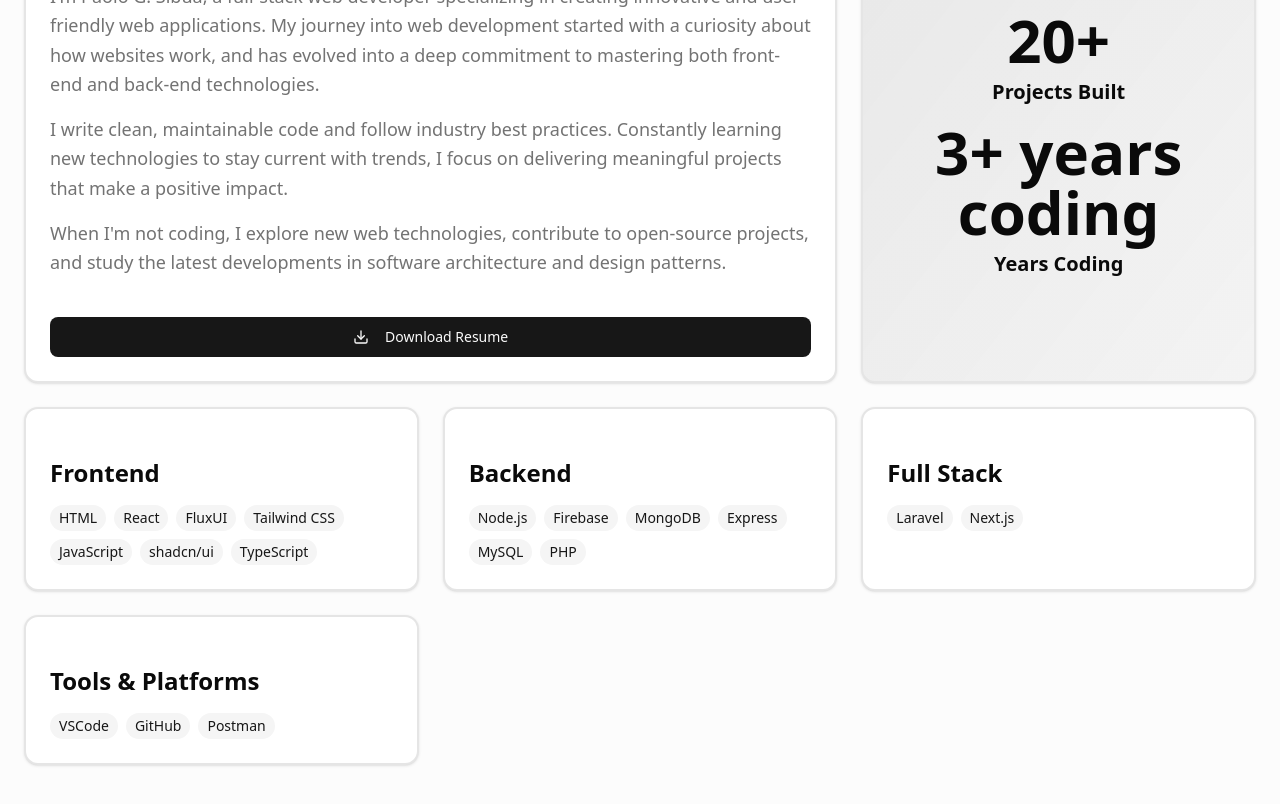
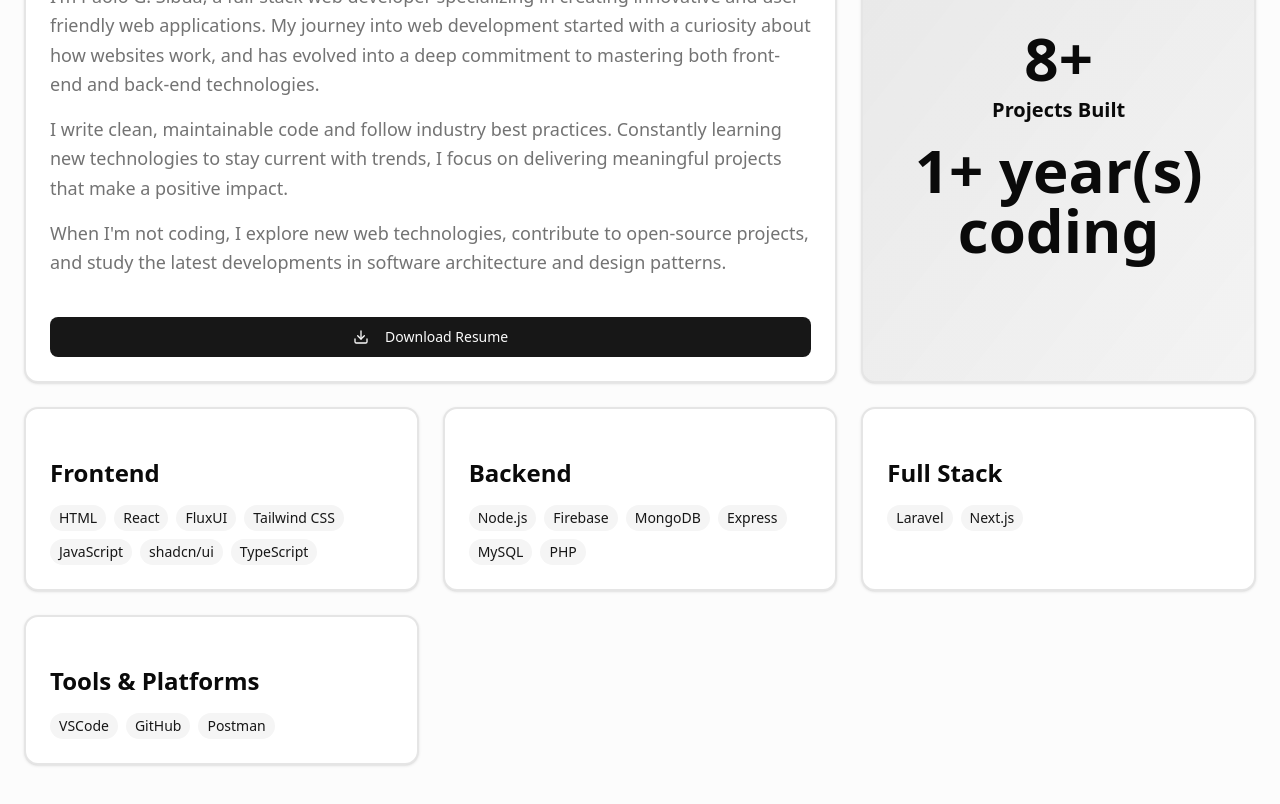
Before and after one commit to code-paolo/sibua-portfolio, a Next.js app: page / in a window 1280 px wide. Shown: the part 1140-1944 px from the top of the page. Built offline with nearby package versions, Linux system fonts and the light colour scheme.

Commit message:
changed counter details and light ui redudant removed (#1)

```diff
--- a/components/sections/about-section.tsx
+++ b/components/sections/about-section.tsx
@@ -98,7 +98,6 @@ export function AboutSection() {
                 <p className="text-6xl font-bold group-hover:scale-110 transition-transform">
                   {portfolioData.about.experience}
                 </p>
-                <p className="text-xl font-semibold">Years Coding</p>
               </div>
             </CardContent>
           </Card>
--- a/lib/portfolio-data.ts
+++ b/lib/portfolio-data.ts
@@ -13,8 +13,8 @@ export const portfolioData = {
   about: {
     summary:
       "A full-stack web developer specializing in creating innovative and user-friendly web applications. My journey into web development started with a curiosity about how websites work, and has evolved into a deep commitment to mastering both front-end and back-end technologies.",
-    experience: "3+ years coding",
-    projectsBuilt: "20+",
+    experience: "1+ year(s) coding",
+    projectsBuilt: "8+",
     principles: [
       "Clean, maintainable code",
       "Industry best practices",
```
